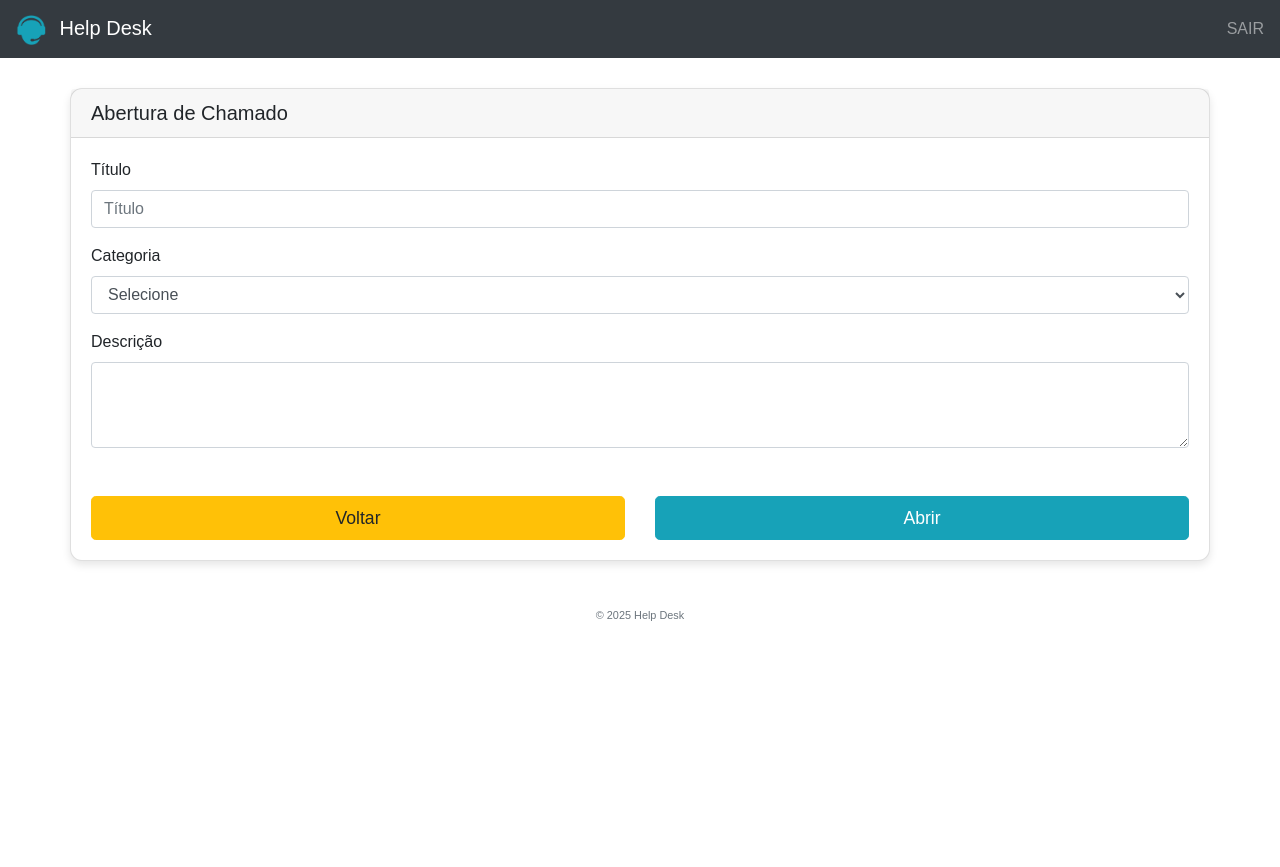
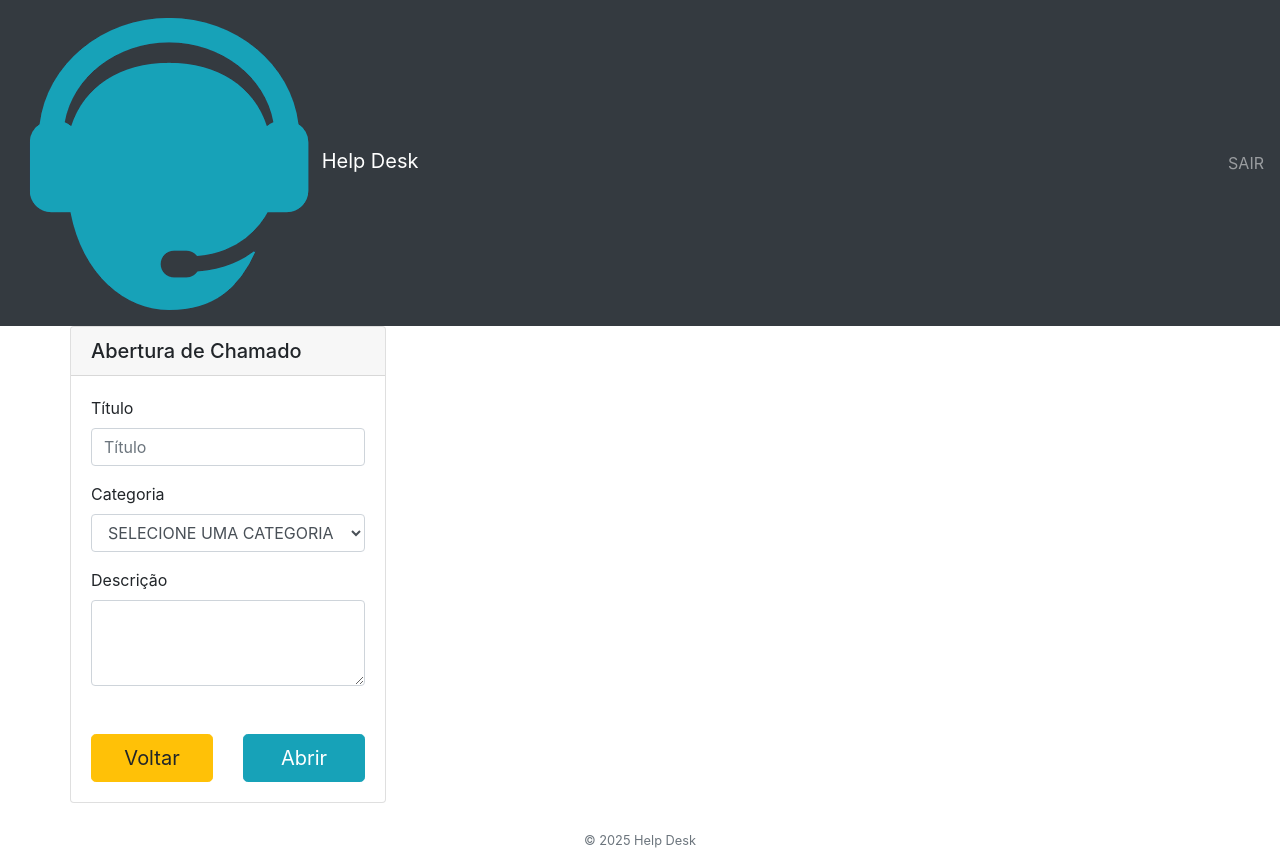
Before and after one commit to ArturOSantana/Central42, a PHP site: page /abrir_chamado.php in a window 1280 px wide. Before the commit the page ends 621 px from the top, so only its background shows below. Run offline with PHP 8.4, Linux system fonts and the light colour scheme; the visitor is signed in with stand-in values (Sample User, id 1); data that the repository does not hold is empty.

```diff
--- a/abrir_chamado.php
+++ b/abrir_chamado.php
@@ -1,4 +1,8 @@
 <?php include "cabecalho_logado.php";
+include "con.php";
+include "classes/Categoria.php";
+$categoria = new Categoria();
+
 ?>
 
 
@@ -24,12 +28,15 @@
             <div class="form-group">
               <label for="categoria">Categoria</label>
               <select id="categoria" name="categoria" class="form-control" required>
-                  <option value="">Selecione</option>
-                  <option value="usuario">Criação Usuário</option>
-                  <option value="impressora">Impressora</option>
-                  <option value="hardware">Hardware</option>
-                  <option value="software">Software</option>
-                  <option value="rede">Rede</option>
+                <option value="">SELECIONE UMA CATEGORIA</option>
+                <?php
+                $opçoes = $categoria->exibirCategorias($con);
+                foreach ($opçoes as $cat) {
+                  echo "<option value='" . $cat['nome_categoria'] . "'>"
+                    . $cat['nome_categoria'] . " — (" . $cat['nome_departamento'] . ")"
+                    . "</option>";
+                }
+                ?>
               </select>
             </div>
 
@@ -56,8 +63,9 @@
 
 <!-- Rodapé -->
 <footer class="text-center mt-4 mb-3 text-muted">
-    <small>&copy; <?php echo date("Y"); ?>  Help Desk</small>
+  <small>&copy; <?php echo date("Y"); ?> Help Desk</small>
 </footer>
 
 </body>
+
 </html>
--- /dev/null
+++ b/classes/Categoria.php
@@ -0,0 +1,21 @@
+<?php
+class Categoria
+{
+
+    public function exibirCategorias($con)
+    {
+        $stmt = $con->prepare(
+        "SELECT
+         c.id_categoria,
+         c.nome_categoria,
+         d.nome AS nome_departamento
+        FROM categorias AS c
+        INNER JOIN departamentos AS d
+        ON c.id_departamento = d.id_departamento
+        ORDER BY d.nome, c.nome_categoria"
+        );
+        $stmt->execute();
+        $categorias = $stmt->fetchAll(PDO::FETCH_ASSOC);
+        return $categorias;
+    }
+}
--- a/classes/Chamado.php
+++ b/classes/Chamado.php
@@ -28,7 +28,7 @@ class Chamado
     public function abrir(PDO $con) // PARA ABRIR O CHAMADO
     {
         try {
-            $sql = "INSERT INTO chamados (titulo, categoria, descricao, status, id_usuario, id_departamento, data_abertura)
+            $sql = "INSERT INTO chamados (titulo, id_categoria, descricao, status, id_usuario, id_departamento, data_abertura)
                 VALUES (:titulo, :categoria, :descricao, :status, :id_usuario, :id_departamento, :data_abertura)";
             $stmt = $con->prepare($sql);
             $stmt->bindParam(':titulo', $this->titulo);
--- a/home.php
+++ b/home.php
@@ -21,6 +21,9 @@ include "cabecalho_logado.php";
       </ul>
 
       <hr>
+      <?php if($_SESSION['id_tipo_usuario'] == "3"){  ?>
+        <a href="cadastro.php" class="btn btn-outline-secondary w-100 mt-2">Cadastrar Usuario</a>
+        <?php }?>
       <a href="logout.php" class="btn btn-outline-danger w-100 mt-2">Sair</a>
     </aside>
     <section class="col-md-9 col-lg-10 p-4">
--- a/registra_chamado.php
+++ b/registra_chamado.php
@@ -4,7 +4,7 @@ require "con.php";
 require "cabecalho_logado.php";
 require "classes/Chamado.php";
 
-$chamado  = new Chamado($_POST["titulo"],$_POST["descricao"],$_POST["categoria"],$_SESSION['id_departamento'],$_SESSION['id']);
+$chamado  = new Chamado($_POST["titulo"],$_POST["descricao"],$_POST["id_categoria"],$_SESSION['id_departamento'],$_SESSION['id']);
 
 
 $chamado -> abrir($con); // ABRI CHAMADO
--- a/style.css
+++ /dev/null
@@ -1,150 +0,0 @@
-/* Layout principal */
-body {
-  font-family: Arial, sans-serif;
-}
-
-/* Navbar */
-.navbar-brand img {
-  width: 30px;
-  height: 30px;
-  margin-right: 8px;
-}
-
-/* Card principal */
-.card-home {
-  padding: 30px 0 0 0;
-  width: 100%;
-  margin: 0 auto;
-}
-
-/* Header do card */
-.card-header h2 {
-  font-size: 1.25rem;
-  margin: 0;
-}
-.card {
-  border-radius: 12px;
-  box-shadow: 0 4px 8px rgba(0,0,0,0.1);
-  margin-bottom: 20px;
-}
-.menu-option img {
-  width: 80px;
-  height: 80px;
-  transition: transform 0.2s ease;
-}
-
-.menu-option img:hover {
-  transform: scale(1.1) rotate(5deg);
-}
-
-
-
-/* Ícones do menu */
-.menu-option img {
-  width: 70px;
-  height: 70px;
-  transition: transform 0.2s ease;
-}
-
-.menu-option img:hover {
-  transform: scale(1.1);
-}
-
-/* Footer */
-footer {
-  text-align: center;
-  margin: 2rem 0 1rem 0;
-  color: #6c757d;
-  font-size: 0.9rem;
-}
-/* Layout do card de login */
-.card-login {
-  padding: 30px 0 0 0;
-  width: 350px;
-  margin: 0 auto;
-}
-
-/* Navbar */
-.navbar-brand img {
-  width: 30px;
-  height: 30px;
-  margin-right: 8px;
-}
-
-/* Mensagens de erro */
-.error-message {
-  color: #dc3545; /* Vermelho bootstrap */
-  margin-bottom: 10px;
-}
-
-/* Botão de login */
-.btn-login {
-  font-size: 1.1rem;
-}
-/* Card abrir chamado */
-.card-abrir-chamado {
-  padding: 30px 0 0 0;
-  width: 100%;
-  margin: 0 auto;
-}
-
-/* Navbar */
-.navbar-brand img {
-  width: 30px;
-  height: 30px;
-  margin-right: 8px;
-}
-
-/* Botões */
-.btn-voltar {
-  font-size: 1.1rem;
-}
-
-.btn-abrir {
-  font-size: 1.1rem;
-}
-
-
-/* Card consultar chamado */
-.card-consultar-chamado {
-  padding: 30px 0 0 0;
-  width: 100%;
-  margin: 0 auto;
-}
-
-/* Navbar */
-.navbar-brand img {
-  width: 30px;
-  height: 30px;
-  margin-right: 8px;
-}
-
-/* Chamados */
-.chamado-card {
-  background-color: #f8f9fa;
-  border-left: 5px solid #2980b9; /* azul padrão */
-  margin-bottom: 1rem;
-  padding: 15px;
-}
-
-.chamado-card.usuario { border-left-color: #27ae60; }
-.chamado-card.impressora { border-left-color: #e67e22; }
-.chamado-card.hardware { border-left-color: #8e44ad; }
-.chamado-card.software { border-left-color: #2980b9; }
-.chamado-card.rede { border-left-color: #c0392b; }
-
-
-.chamado-card h5 {
-  font-weight: 600;
-}
-
-/* Botão voltar */
-.btn-voltar {
-  font-size: 1.1rem;
-}
-footer {
-  text-align: center;
-  margin: 2rem 0 1rem 0;
-  color: #6c757d;
-  font-size: 0.85rem;
-}
```
Also changed, not shown: cadastro.php (+2 -5 lines), classes/Usuario.php (added, +84 -0 lines), processa_cadastro.php (+5 -13 lines), valida_login.php (+10 -43 lines). Lines whose indentation alone changed are shown as unchanged.
